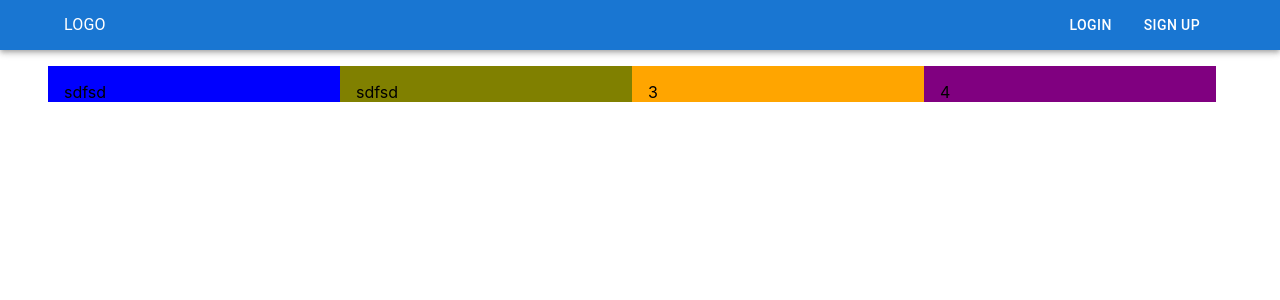
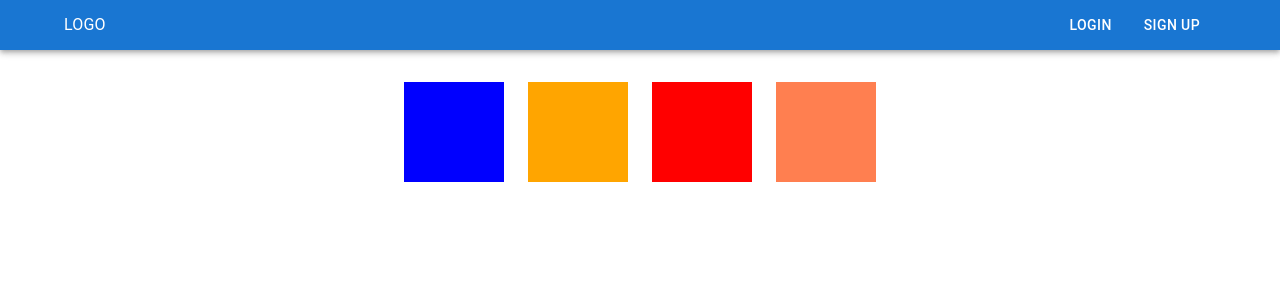
Before and after one commit to NeerajCap13/React, a React (Create React App) app in the folder devprojeject/: page / in a window 1280 px wide. Shown: the top 300 px of the page. Built offline with nearby package versions, Linux system fonts and the light colour scheme.

Commit message:
gridDone

```diff
--- a/devprojeject/src/Component/Landingpage/Landing.jsx
+++ b/devprojeject/src/Component/Landingpage/Landing.jsx
@@ -1,21 +1,21 @@
-import { Grid, Container,} from "@mui/material";
+import { Grid, Container, Box } from "@mui/material";
 import React from "react";
 
 const Landing = () => {
   return (
-    <Container maxWidth="lg" sx={{ mt: 4, mb: 4 }}>
-      <Grid container spacing={2}>
-        <Grid item bgcolor={"blue"} xs={12} sm={6} md={6} lg={3} xl={6}>
-          sdfsd
+    <Container maxWidth="lg" sx={{ mt: 4, mb: 4  }}>
+      <Grid container spacing={3} sx={{display:"flex", justifyContent:"center" , alignItems:"center"}}>
+        <Grid item>
+          <Box bgcolor={"blue"} height={"100px"} width={"100px"}></Box>
         </Grid>
-        <Grid item bgcolor={"olive"} xs={12} sm={6} md={6} lg={3} xl={6}>
-          sdfsd
+        <Grid item>
+          <Box bgcolor={"Orange"} height={"100px"} width={"100px"}></Box>
         </Grid>
-        <Grid item bgcolor={"Orange"} xs={12} sm={6} md={6} lg={3} xl={6}>
-          3
+        <Grid item>
+          <Box bgcolor={"Red"} height={"100px"} width={"100px"}></Box>
         </Grid>
-        <Grid item bgcolor={"purple"} xs={12} sm={6} md={6} lg={3} xl={6}>
-          4
+        <Grid item>
+          <Box bgcolor={"Coral"} height={"100px"} width={"100px"}></Box>
         </Grid>
       </Grid>
     </Container>
```
